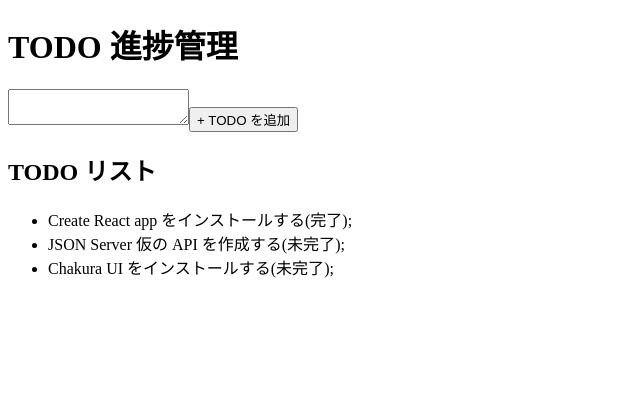
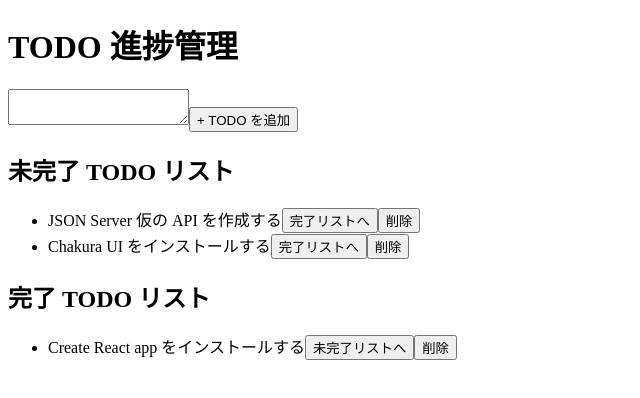
Before and after one commit to ryz310/react-and-react-hooks-learning, a React (Create React App) app in the folder react-practice/: page / in a window 1280 px wide. Shown: the top 398 px of the page, without its empty margins (0-640 px from the left). Built offline with nearby package versions, Linux system fonts and the light colour scheme; data requests are answered from the project's data file.

Commit message:
Refactoring

```diff
--- a/react-practice/src/components/App.js
+++ b/react-practice/src/components/App.js
@@ -2,6 +2,26 @@ import React, { useState, useEffect } from "react";
 import axios from "axios";
 
 const todoDataUrl = "http://localhost:3100/todos";
+const TodoTitle = ({ title, as }) => {
+  if (as === "h1") return <h1>{title}</h1>;
+  else if (as === "h2") return <h2>{title}</h2>;
+  else return <p>{title}</p>
+}
+const TodoItem = ({ todo }) => (
+  <li key={todo.id} >
+    {todo.content}
+    <button>{todo.done ? "未完了リストへ" : "完了リストへ"}</button>
+    <button>削除</button>
+  </li>
+)
+
+const TodoList = ({ todoList }) => (
+  <ul>
+    {todoList.map((todo) => (
+      <TodoItem todo={todo} />
+    ))}
+  </ul>
+)
 
 const App = () => {
   const [todoList, setTodoList] = useState([]);
@@ -16,21 +36,22 @@ const App = () => {
 
   console.log("TODO リスト", todoList);
 
+  const inCompletedList = todoList.filter((todo) => !todo.done);
+  const completedList = todoList.filter((todo) => todo.done);
+
   return (
     <>
-      <h1>TODO 進捗管理</h1>
+      <TodoTitle title="TODO 進捗管理" as="h1" />
+
       <textarea />
+
       <button>+ TODO を追加</button>
 
-      <h2>TODO リスト</h2>
+      <TodoTitle title="未完了 TODO リスト" as="h2" />
+      <TodoList todoList={inCompletedList} />
 
-      <ul>
-        {todoList.map((todo) => (
-          <li key={todo.id} >
-            {todo.content}({todo.done ? "完了" : "未完了"});
-          </li>
-        ))}
-      </ul>
+      <TodoTitle title="完了 TODO リスト" as="h2" />
+      <TodoList todoList={completedList} />
     </>
   );
 }
```
